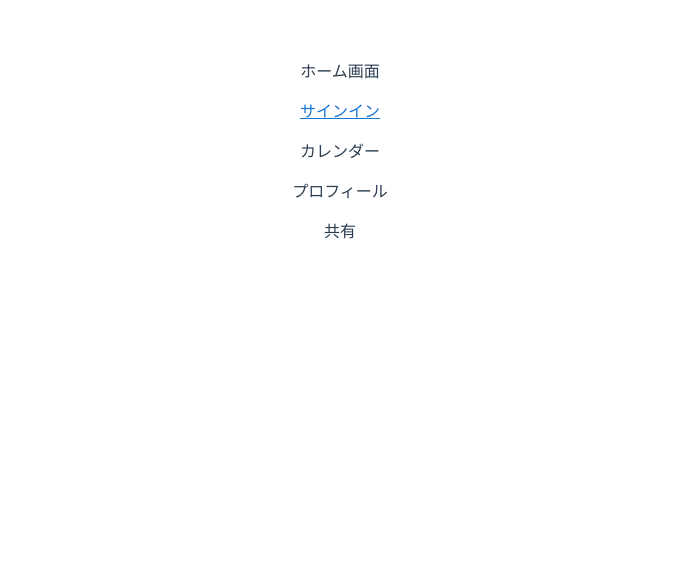
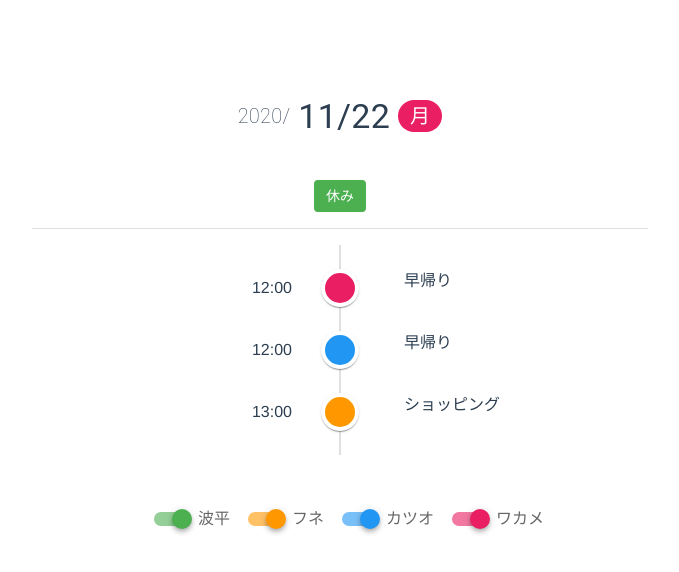
Before and after one commit to kumewata/calendar-app-ts, a Vue app: page / in a window 1280 px wide. Shown: the top 572 px of the page, without its empty margins (300-979 px from the left). Built offline with nearby package versions, Linux system fonts and the light colour scheme; a small style sheet from the web is missing.

Commit message:
apply types

```diff
--- a/src/store/shared-user.ts
+++ b/src/store/shared-user.ts
@@ -58,8 +58,18 @@ export const update = (profile: Profile) => {
   targetUser.hasAvatar = profile.hasAvatar;
 };
 
-export const searchUsers = partOfNickname => {
+export const searchUsers = (partOfNickname: string) => {
   return sharedUserStore.sharedUsers.filter(user =>
     user.nickname.startsWith(partOfNickname),
   );
 };
+
+export const getThemeColor = (userId: string) => {
+  const defaultColor = '#f44336';
+  const user = sharedUserStore.sharedUsers.find(user => user.userId === userId);
+  if (!user) {
+    return defaultColor;
+  }
+
+  return user.themeColor;
+};
--- /dev/null
+++ b/src/types/vuetify/vuetify.d.ts
@@ -0,0 +1 @@
+declare module 'vuetify/lib/components/VCalendar/util/timestamp';
--- a/src/views/Home.vue
+++ b/src/views/Home.vue
@@ -1,19 +1,108 @@
 <template>
-  <div class="home">
-    <p>ホーム画面</p>
-    <p><router-link to="sign-in">サインイン</router-link></p>
-    <p><button @click="calendar">カレンダー</button></p>
-    <p><button @click="profile">プロフィール</button></p>
-    <p><button @click="share">共有</button></p>
-  </div>
+  <v-row align="center" justify="center">
+    <v-col cols="12" md="6" class="text-center">
+      <v-row class="py-12" align="center" justify="center">
+        <span class="font-weight-thin title" v-text="`${today.year}/`" />
+        <span class="pl-2 display-1" v-text="`${today.month}/${today.day}`" />
+        <v-chip
+          class="ml-2 pt-0 title"
+          color="pink"
+          text-color="white"
+          v-text="displayWeekday"
+        />
+      </v-row>
+      <div v-for="(event, index) in filteredEvents" :key="index">
+        <v-chip
+          class="mt-2"
+          :color="getEventColor(event)"
+          text-color="white"
+          label
+          v-text="event.name"
+        />
+      </div>
+      <v-divider class="my-4" />
+      <v-timeline v-if="displayTimeline" class="mb-12">
+        <v-timeline-item
+          v-for="(event, index) in filteredEventsHasTime"
+          :key="index"
+          class="text-left"
+          right
+          :color="getEventColor(event)"
+        >
+          <template v-slot:opposite>
+            <span v-text="event.startTime" />
+          </template>
+          <span class="pl-4" v-text="event.name" />
+        </v-timeline-item>
+      </v-timeline>
+      <v-row align="center" justify="center">
+        <v-switch
+          v-for="(sharedUser, index) in sharedUsers"
+          :key="index"
+          v-model="sharedUser.display"
+          class="ml-4 pt-0"
+          :color="sharedUser.themeColor"
+          :label="sharedUser.nickname"
+          hide-details
+        />
+      </v-row>
+    </v-col>
+  </v-row>
 </template>
 
 <script lang="ts">
 /* eslint-disable @typescript-eslint/no-empty-function */
-import { defineComponent } from '@vue/composition-api';
+import {
+  defineComponent,
+  reactive,
+  computed,
+  toRefs,
+} from '@vue/composition-api';
+import { parseDate } from 'vuetify/lib/components/VCalendar/util/timestamp';
+import { todayCalendarEventMockData } from '@/store/calendar-event';
+import { sharedUserStore, getThemeColor } from '@/store/shared-user';
+import { CalendarEvent } from 'vuetify';
+import { CalendarEventTodayDetail } from '@/store/calendar-event.model';
 
 export default defineComponent({
   setup(prop, context) {
+    const state = reactive({
+      today: parseDate(new Date()),
+      sharedUsers: sharedUserStore.sharedUsers,
+      displayWeekday: computed((): string => {
+        return ['月', '火', '水', '木', '金', '土', '日'][state.today.weekday];
+      }),
+      filteredEvents: computed((): CalendarEventTodayDetail[] => {
+        const displayUserIds = state.sharedUsers
+          .filter(user => user.display)
+          .map(user => user.userId);
+
+        return todayCalendarEventMockData.filter(
+          event => displayUserIds.includes(event.userId) && !event.startTime,
+        );
+      }),
+      filteredEventsHasTime: computed((): CalendarEventTodayDetail[] => {
+        const displayUserIds = state.sharedUsers
+          .filter(user => user.display)
+          .map(user => user.userId);
+
+        return todayCalendarEventMockData.filter(
+          event => displayUserIds.includes(event.userId) && event.startTime,
+        );
+      }),
+      displayTimeline: computed((): boolean => {
+        return state.filteredEventsHasTime.length > 0;
+      }),
+    });
+
+    const getEventColor = (event: CalendarEvent) => {
+      if (!event) {
+        return;
+      }
+
+      return getThemeColor(event.userId);
+    };
+
     const calendar = () => {
       context.root.$router.push(
         'calendar/month',
@@ -39,6 +128,8 @@ export default defineComponent({
     };
 
     return {
+      ...toRefs(state),
+      getEventColor,
       calendar,
       profile,
       share,
--- a/src/views/Share.vue
+++ b/src/views/Share.vue
@@ -44,6 +44,7 @@ import {
   computed,
 } from '@vue/composition-api';
 import { searchUsers } from '@/store/shared-user';
+import { SharedUser } from '@/store/shared-user.model';
 
 export default defineComponent({
   setup() {
@@ -57,7 +58,7 @@ export default defineComponent({
       }),
     });
     // eslint-disable-next-line @typescript-eslint/no-unused-vars, @typescript-eslint/no-empty-function
-    const share = userId => {};
+    const share = (userId: string) => {};
 
     return {
       ...toRefs(state),
```
